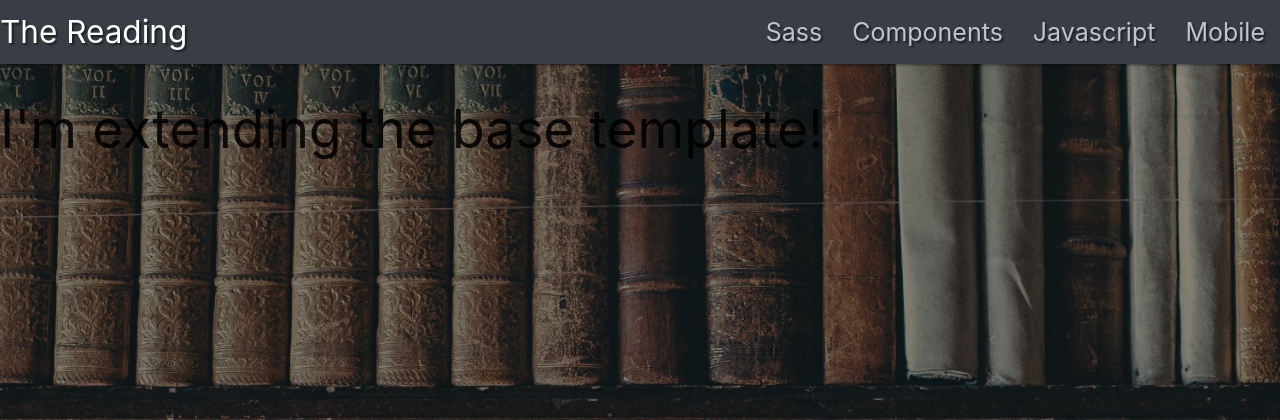
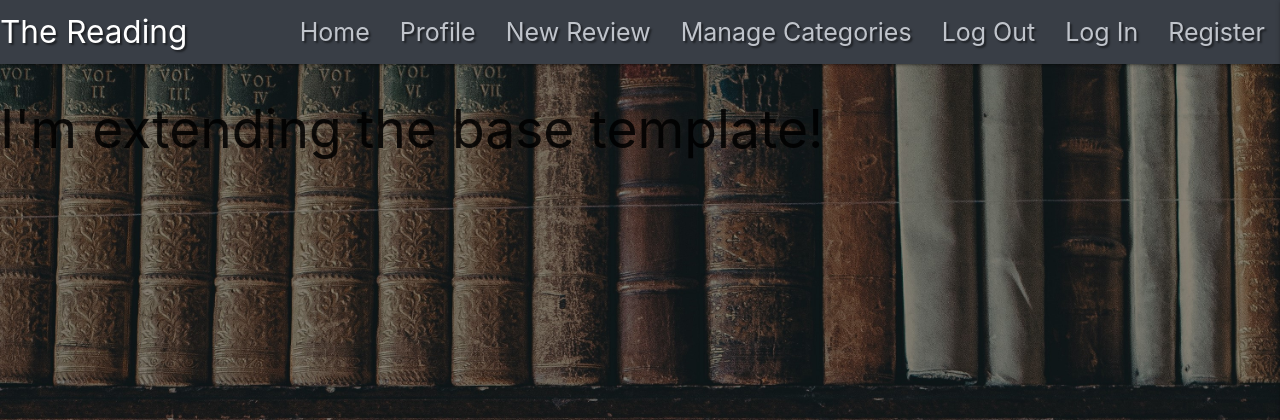
Before and after one commit to QuelleQim/MS3-the-reading, a Flask app: page / in a window 1280 px wide. Shown: the top 420 px of the page. Run offline with Flask 2, Linux system fonts and the light colour scheme; data that the repository does not hold is empty; some libraries are stand-ins or nearby versions.

Commit message:
Add jinja links to navbar and sidenav in base template

```diff
--- a/static/css/style.css
+++ b/static/css/style.css
@@ -2,6 +2,8 @@ body {
     background-image: url("assets/images/books.jpg");
     background-color: grey;
     background-size: cover;
+    max-width: 100%;
+    height: auto;
 }
 
 .navbar {
--- a/static/js/script.js
+++ b/static/js/script.js
@@ -0,0 +1,3 @@
+$(document).ready(function(){
+    $(".sidenav").sidenav({edge: "right"});
+});
--- a/templates/base.html
+++ b/templates/base.html
@@ -18,23 +18,30 @@
         <!-- top navbar -->
         <nav class="navbar nav-extend text-shadow">
             <div class="nav-wrapper">
-                <a href="#!" class="brand-logo">The Reading</a>
-                <a href="#" data-target="mobile-demo" class="sidenav-trigger"><i class="material-icons">menu</i></a>
+                <a href="{{ url_for('get_reviews') }}" class="brand-logo">The Reading</a>
+                <a href="#" data-target="mobile-demo" class="sidenav-trigger right"><i class="fas fa-bars"></i></a>
                 <ul class="right hide-on-med-and-down list-items">
-                    <li><a href="sass.html">Sass</a></li>
-                    <li><a href="badges.html">Components</a></li>
-                    <li><a href="collapsible.html">Javascript</a></li>
-                    <li><a href="mobile.html">Mobile</a></li>
+                    <li><a href="{{ url_for('get_reviews') }}">Home</a></li>
+                    <li><a href="#">Profile</a></li>
+                    <li><a href="#">New Review</a></li>
+                    <li><a href="#">Manage Categories</a></li>
+                    <li><a href="#">Log Out</a></li>
+                    <li><a href="#">Log In</a></li>
+                    <li><a href="#">Register</a></li>
                 </ul>
             </div>
         </nav>
 
         <!-- mobile sidenav -->
         <ul class="sidenav" id="mobile-demo">
-            <li><a href="sass.html">Sass</a></li>
-            <li><a href="badges.html">Components</a></li>
-            <li><a href="collapsible.html">Javascript</a></li>
-            <li><a href="mobile.html">Mobile</a></li>
+            <li><h4 class="center-align">The Reading</h4></li>
+            <li><a href="{{ url_for('get_reviews') }}">Home</a></li>
+            <li><a href="#">Profile</a></li>
+            <li><a href="#">New Review</a></li>
+            <li><a href="#">Manage Categories</a></li>
+            <li><a href="#">Log Out</a></li>
+            <li><a href="#">Log In</a></li>
+            <li><a href="#">Register</a></li>
         </ul>
 
     </header>
```
